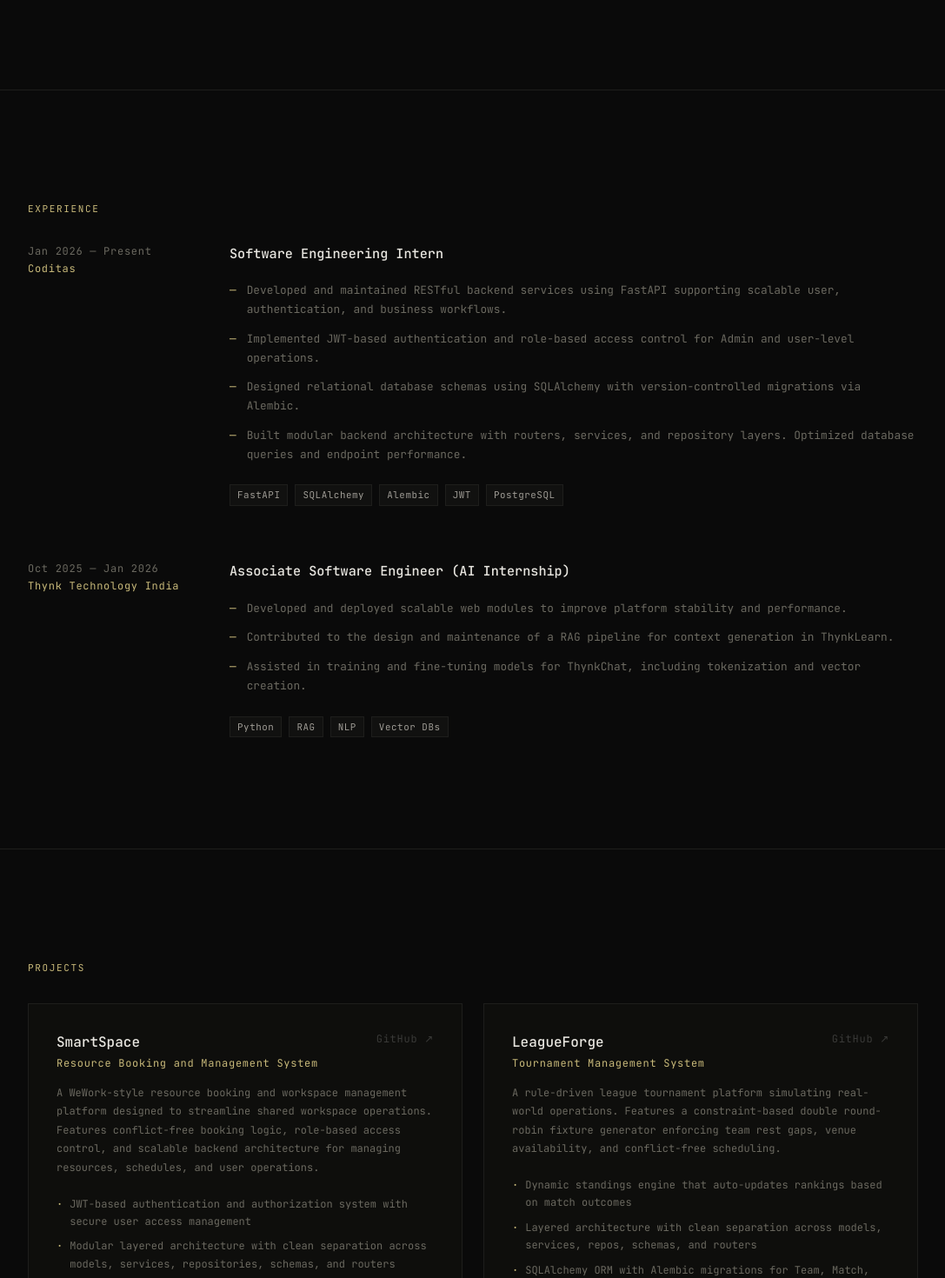
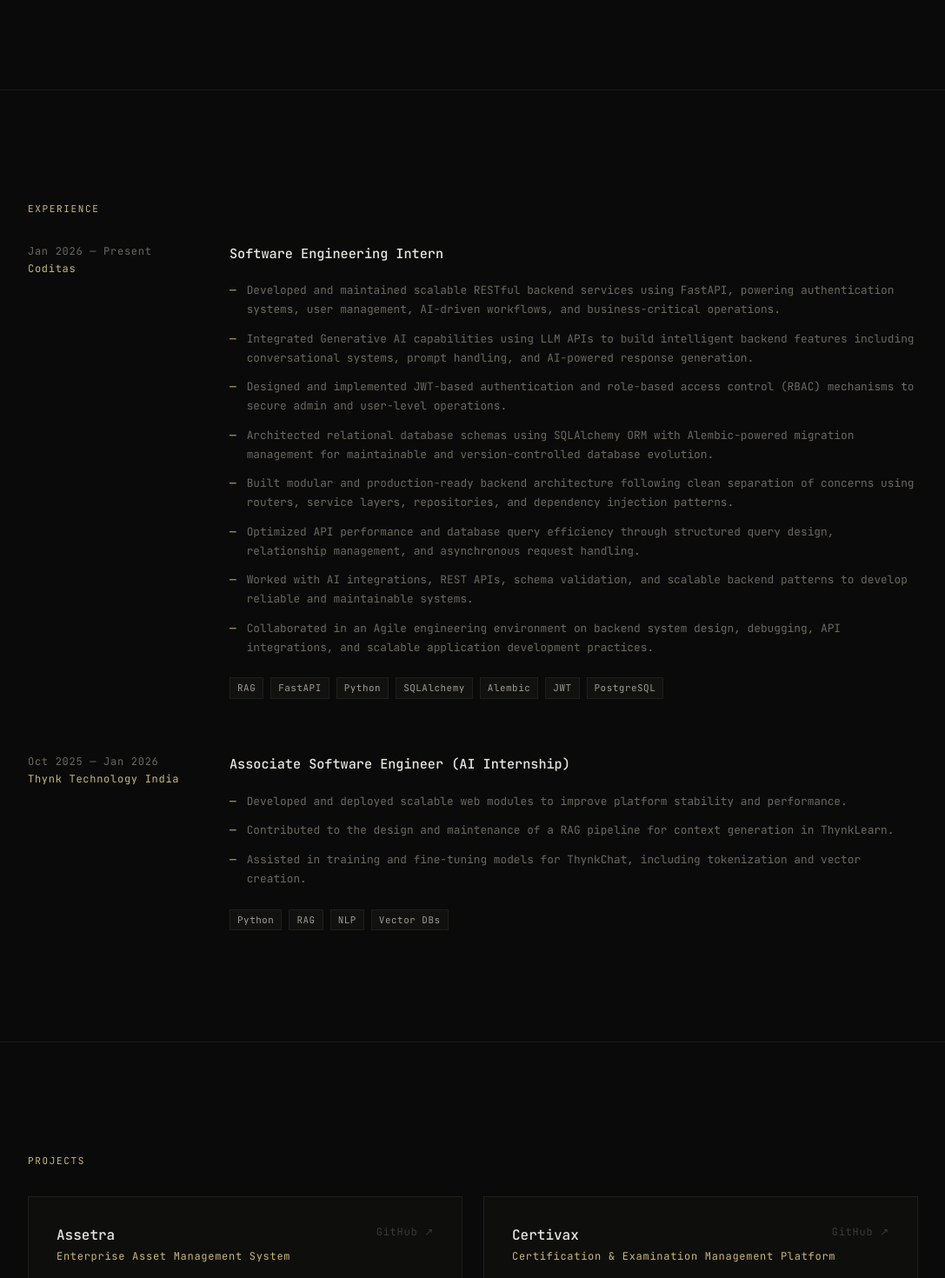
Before and after one commit to AmoghShukla/Amogh_Portfolio, a Next.js app: page / in a window 1280 px wide. Shown: the part 1330-2800 px from the top of the page at 87% size, without its empty margins (96-1183 px from the left). Built offline with nearby package versions, Linux system fonts and the light colour scheme.

Commit message:
update: enhanced Experience, Hero, and Projects components with new roles and project details

```diff
--- a/components/Experience.tsx
+++ b/components/Experience.tsx
@@ -4,12 +4,16 @@
     company: "Coditas",
     period: "Jan 2026 — Present",
     points: [
-      "Developed and maintained RESTful backend services using FastAPI supporting scalable user, authentication, and business workflows.",
-      "Implemented JWT-based authentication and role-based access control for Admin and user-level operations.",
-      "Designed relational database schemas using SQLAlchemy with version-controlled migrations via Alembic.",
-      "Built modular backend architecture with routers, services, and repository layers. Optimized database queries and endpoint performance.",
+      "Developed and maintained scalable RESTful backend services using FastAPI, powering authentication systems, user management, AI-driven workflows, and business-critical operations.",
+      "Integrated Generative AI capabilities using LLM APIs to build intelligent backend features including conversational systems, prompt handling, and AI-powered response generation.",
+      "Designed and implemented JWT-based authentication and role-based access control (RBAC) mechanisms to secure admin and user-level operations.",
+      "Architected relational database schemas using SQLAlchemy ORM with Alembic-powered migration management for maintainable and version-controlled database evolution.",
+      "Built modular and production-ready backend architecture following clean separation of concerns using routers, service layers, repositories, and dependency injection patterns.",
+      "Optimized API performance and database query efficiency through structured query design, relationship management, and asynchronous request handling.",
+      "Worked with AI integrations, REST APIs, schema validation, and scalable backend patterns to develop reliable and maintainable systems.",
+      "Collaborated in an Agile engineering environment on backend system design, debugging, API integrations, and scalable application development practices."
     ],
-    stack: ["FastAPI", "SQLAlchemy", "Alembic", "JWT", "PostgreSQL"],
+    stack: ["RAG", "FastAPI", "Python", "SQLAlchemy", "Alembic", "JWT", "PostgreSQL"],
   },
   {
     role: "Associate Software Engineer (AI Internship)",
--- a/components/Hero.tsx
+++ b/components/Hero.tsx
@@ -2,6 +2,7 @@
 import { useEffect, useState } from "react";
 
 const roles = [
+  "gen-ai developer",
   "software engineer",
   "backend developer",
   "api builder",
--- a/components/Projects.tsx
+++ b/components/Projects.tsx
@@ -1,5 +1,41 @@
 "use client";
 const projects = [
+  {
+    name: "Assetra",
+    tagline: "Enterprise Asset Management System",
+    description: "Assetra is a scalable backend-driven asset management platform designed to streamline organizational asset tracking, allocation, lifecycle management, and access control through a structured and maintainable system architecture.",
+    points: [
+    "Role-Based Asset Management Enables controlled access and secure operations across multiple user roles and departments",
+    "Scalable Backend Architecture Built using modular FastAPI architecture with clean separation of routes, services, schemas, and database layers",
+    "Efficient Asset Lifecycle Tracking Supports asset allocation, monitoring, maintenance workflows, and audit-ready operations",
+    ],
+    stack: ["Python", "FastAPI", "PostgreSQL", "SQLAlchemy", "Alembic", "Pydantic", "JWT Authentication", "REST API"],
+    github: "https://github.com/AmoghShukla/Assetra.git"
+  },
+  {
+    name: "Certivax",
+    tagline: "Certification & Examination Management Platform",
+    description: "Certivax is a backend-focused certification and examination management platform designed to handle candidate registration, exam workflows, certification tracking, and secure result management through a scalable API-driven architecture.",
+    points: [
+    "Centralized Certification Workflow Manages candidate onboarding, examinations, certification issuance, and result tracking",
+    "Secure Authentication & Access Control Implements structured authentication and authorization mechanisms for protected operations",
+    "Production-Ready API Architecture Built with scalable backend practices including modular routing, schema validation, and database migrations",
+    ],
+    stack: ["Python", "FastAPI", "PostgreSQL", "SQLAlchemy", "Alembic", "Pydantic", "JWT Authentication", "REST API"],
+    github: "https://github.com/AmoghShukla/Certivax-certification-platform.git"
+  },
+  {
+    name: "SevaSetu",
+    tagline: "Public Grivience Management System",
+    description: "SevaSetu is a centralized, system-driven platform designed to streamline the lifecycle of public grievance handling from complaint registration to resolution tracking. It replaces manual, inefficient workflows with a structured, scalable, and transparent digital system.",
+    points: [
+      "Centralized Complaint Management Unified platform for registering and managing grievances across multiple departments",
+      "Structured Resolution Workflow Ensures complaints follow a defined lifecycle with clear status tracking and accountability",
+      "Category-Based Complaint Handling Organizes grievances efficiently for better routing and resolution",
+    ],
+    stack: ["Python", "FastAPI", "PostgreSQL", "SQLAlchemy", "Pydantic", "Alembic", "REST API"],
+    github: "https://github.com/AmoghShukla/SevaSetu-Public-Grivience-Management-System.git"
+  },
   {
     name: "SmartSpace",
     tagline: "Resource Booking and Management System",
@@ -10,7 +46,7 @@
       "SQLAlchemy ORM with Alembic migrations for managing Users, Workspaces, Resources, and Bookings",
     ],
     stack: ["Python", "FastAPI", "PostgreSQL", "SQLAlchemy", "Pydantic", "Alembic", "REST API"],
-    github: "https://github.com/AmoghShukla/SmartSpace.git",
+    github: "https://github.com/AmoghShukla/SmartSpace.git"
   },
   {
     name: "LeagueForge",
@@ -61,6 +97,18 @@
     ],
     "stack": ["Python", "REST API", "CLI", "JSON"],
     "github": "https://github.com/AmoghShukla/InstaNews-Console-Based-News-Application-System.git"
+  },
+  {
+    name: "Simple Chatbot API",
+    tagline: "AI-Powered Conversational Backend API",
+    description: "Simple Chatbot API is a lightweight conversational AI backend built using FastAPI and Gemini API integration, designed to process user prompts and generate intelligent responses through a clean and extensible REST architecture.",
+    points: [
+    "AI-Powered Response Generation Integrates Gemini API for handling dynamic conversational interactions",
+    "FastAPI-Based REST Architecture Provides lightweight, high-performance API endpoints for chatbot communication",
+    "Structured Request Validation Uses Pydantic schemas for clean input validation and response management",
+    ],
+    stack: ["Python", "FastAPI", "Gemini API", "Pydantic", "REST API", "AI Integration"],
+    github: "https://github.com/AmoghShukla/Simple-Chatbot-API.git"
   },
   {
     "name": "VisionID",
```
